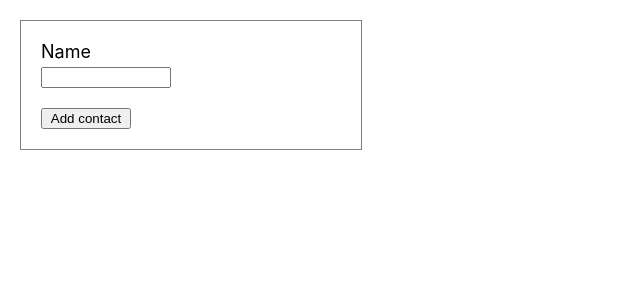
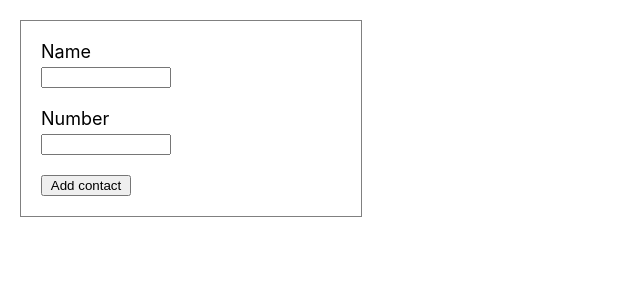
Before and after one commit to dariagruszkiewicz/goit-react-hw-02-phonebook, a React (Create React App) app: page / in a window 1280 px wide. Shown: the top 300 px of the page, without its empty margins (0-640 px from the left). Built offline with nearby package versions, Linux system fonts and the light colour scheme.

Commit message:
update
update

```diff
--- a/src/components/App.jsx
+++ b/src/components/App.jsx
@@ -6,9 +6,10 @@ export class App extends Component {
   state = {
     contacts: [],
     name: '',
+    number: '',
   };
 
-  addNewContact = contact => {
+  addNewContact = (contact, number) => {
     this.setState(prevState => ({
       contacts: [
         ...prevState.contacts,
@@ -17,18 +18,22 @@ export class App extends Component {
           id: nanoid(),
         },
       ],
+      number: number,
     }));
   };
 
   render() {
-    const { contacts } = this.state;
+    const { contacts, number } = this.state;
     console.log(contacts);
+    console.log(number);
     return (
       <>
         <Form onSubmit={this.addNewContact} />
         <ul>
           {contacts.map(item => (
-            <li key={item.id}>{item.contact}</li>
+            <li key={item.id}>
+              {item.contact}: {number}
+            </li>
           ))}
         </ul>
       </>
--- a/src/components/Form/Form.jsx
+++ b/src/components/Form/Form.jsx
@@ -4,6 +4,7 @@ import css from './Form.module.css';
 export class Form extends Component {
   state = {
     name: '',
+    number: '',
   };
 
   handleInputChange = e => {
@@ -11,18 +12,24 @@ export class Form extends Component {
     this.setState({ name: value });
   };
 
+  handleInputNumberChange = e => {
+    const nr = e.target.value;
+    this.setState({ number: nr });
+  };
+
   handleSubmit = e => {
     e.preventDefault();
     const name = this.state.name;
+    const number = this.state.number;
 
-    this.props.onSubmit(name);
+    this.props.onSubmit(name, number);
 
     // resetujemy dane
-    // this.setState({ name: '' });
+    this.setState({ name: '', number: '' });
   };
 
   render() {
-    const { name } = this.state;
+    const { name, number } = this.state;
     return (
       <form onSubmit={this.handleSubmit} className={css.form}>
         <label>
@@ -37,6 +44,18 @@ export class Form extends Component {
             onChange={this.handleInputChange}
           />
         </label>
+        <label>
+          Number
+          <input
+            type="tel"
+            name="number"
+            pattern="\+?\d{1,4}?[-.\s]?\(?\d{1,3}?\)?[-.\s]?\d{1,4}[-.\s]?\d{1,4}[-.\s]?\d{1,9}"
+            title="Phone number must be digits and can contain spaces, dashes, parentheses and can start with +"
+            required
+            value={number}
+            onChange={this.handleInputNumberChange}
+          />
+        </label>
         <button type="submit">Add contact</button>
       </form>
     );
```
